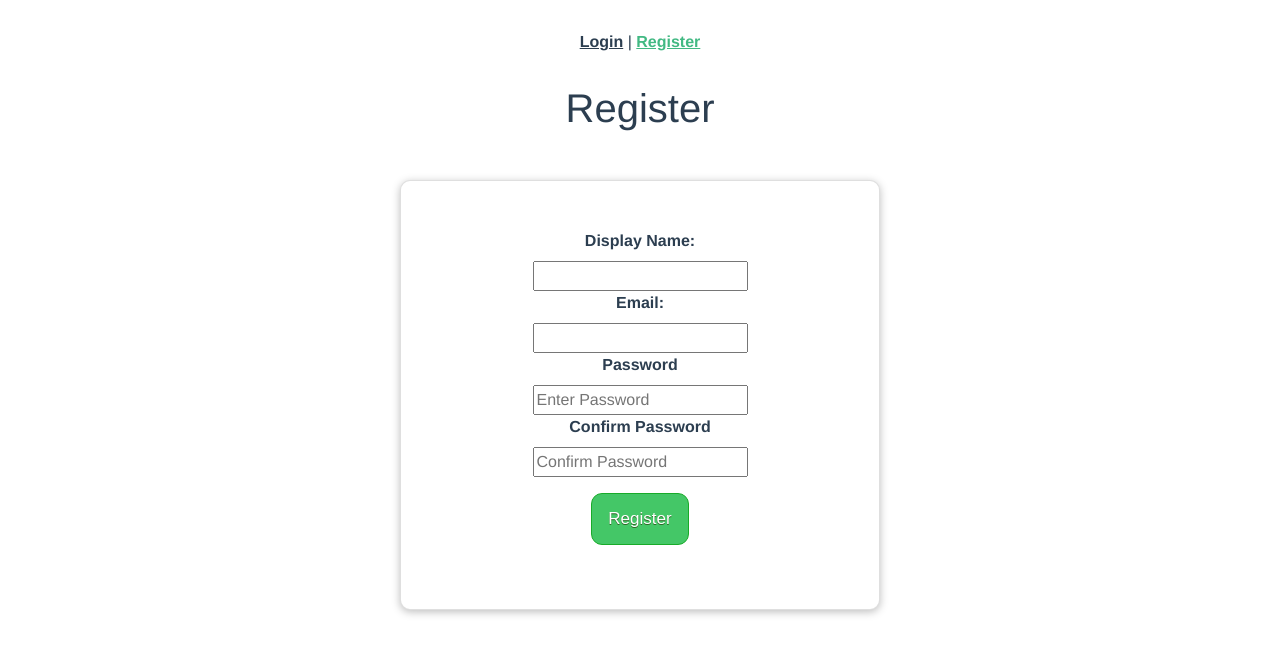
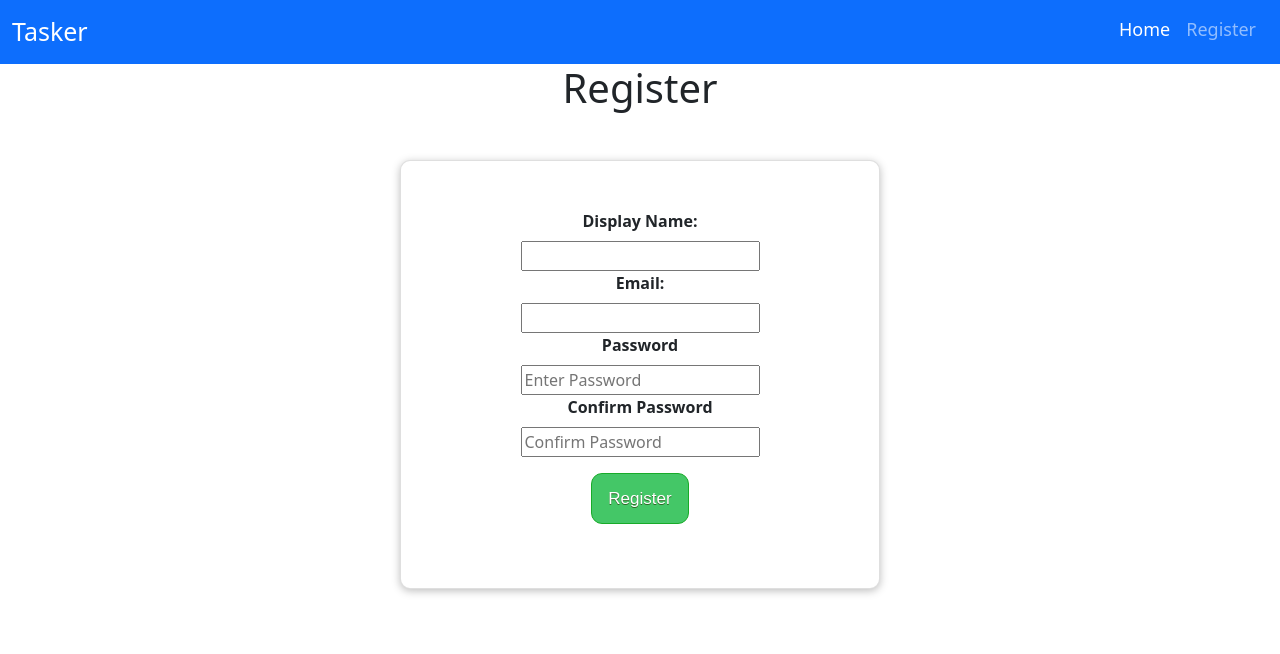
Before and after one commit to Level-Up-Partnership/lup-tasker, a Vue app in the folder client/: page /register in a window 1280 px wide. Shown: the top 654 px of the page. Built offline with nearby package versions, Linux system fonts and the light colour scheme.

Commit message:
Added header component in

```diff
--- a/client/src/App.vue
+++ b/client/src/App.vue
@@ -1,11 +1,19 @@
 <template>
-  <div id="nav">
-    <router-link to="login">Login</router-link> |
-    <router-link to="register">Register</router-link>
-  </div>
-  <router-view />
+  <body>
+    <div>
+      <the-header></the-header>
+    </div>
+    <router-view />
+  </body>
 </template>
-
+<script>
+import TheHeader from "./components/Layout/TheHeader.vue";
+export default {
+  components: {
+    TheHeader,
+  },
+};
+</script>
 <style lang="scss">
 #app {
   font-family: Avenir, Helvetica, Arial, sans-serif;
@@ -14,17 +22,4 @@
   text-align: center;
   color: #2c3e50;
 }
-
-#nav {
-  padding: 30px;
-
-  a {
-    font-weight: bold;
-    color: #2c3e50;
-
-    &.router-link-exact-active {
-      color: #42b983;
-    }
-  }
-}
 </style>
```
